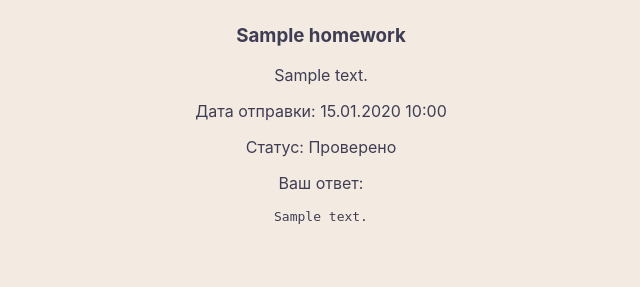
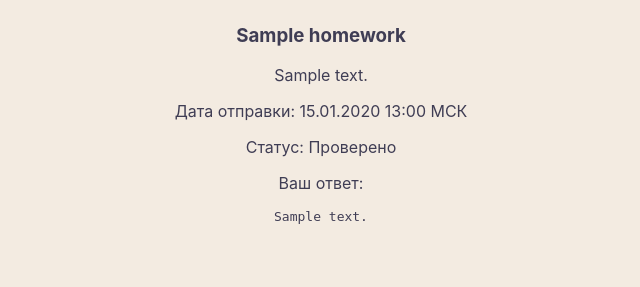
Before and after one commit to darkweid/django_site, a Django app: page /lk/completed-homework/ in a window 1280 px wide. Shown: the part 885-1172 px from the top of the page, without its empty margins (434-1074 px from the left). Run offline with Django 5.2, Linux system fonts and the light colour scheme; a user stored in the database is signed in; tables that the repository leaves empty hold one stand-in row (values such as "Sample post"); grey boxes marked "Sample" are stand-in pictures.

Commit message:
Add timezone correction

```diff
--- a/myapp/templates/myapp/completed_homework.html
+++ b/myapp/templates/myapp/completed_homework.html
@@ -11,7 +11,10 @@
                     <p>{{ submission.homework.description }}</p>
                 </div>
             </div>
-            <p>Дата отправки: {{ submission.submitted_at|date:"d.m.Y H:i" }}</p>
+            {#            <p>Дата отправки: {{ submission.submitted_at|date:"d.m.Y H:i " }}</p>#}
+            {% load tz %}  <!-- Подключаем библиотеку для работы с часовыми поясами -->
+            <p>Дата отправки: {{ submission.submitted_at|timezone:"Europe/Moscow"|date:"d.m.Y H:i" }} МСК</p>
+
             <p>Статус: {% if submission.is_checked %}Проверено{% else %}На проверке{% endif %}</p>
             <p>Ваш ответ:</p>
             <pre class="answer-text">{{ submission.answer }}</pre>
```
